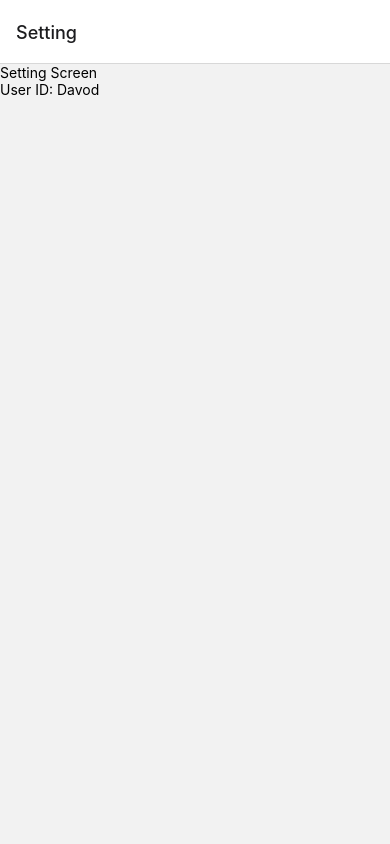
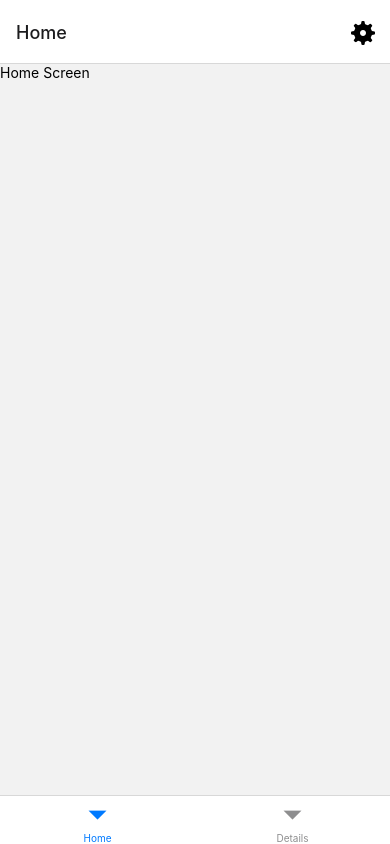
Before and after one commit to Davod0/Expo-Redux-core-intro, a React Native app: screen /BottomTabNavigator in a window 390 px wide. Built offline with nearby package versions, Linux system fonts and the light colour scheme.

Commit message:
Created BottomTabNavigator and its screens

```diff
--- /dev/null
+++ b/Navigators/BottomTabNavigator.tsx
@@ -0,0 +1,34 @@
+import Fontisto from "@expo/vector-icons/Fontisto";
+import { createBottomTabNavigator } from "@react-navigation/bottom-tabs";
+import DetailsScreen from "../screens/DetailsScreen";
+import HomeScreen from "../screens/HomeScreen";
+
+export type BottomTabParamList = {
+  Home: undefined;
+  Details: undefined;
+};
+
+const BTabNavigator = createBottomTabNavigator<BottomTabParamList>();
+
+export function BottomTabNavigator() {
+  return (
+    <BTabNavigator.Navigator
+      screenOptions={({ navigation, route }) => ({
+        headerRight: () => (
+          <Fontisto
+            style={{ marginRight: 15 }}
+            name="player-settings"
+            size={24}
+            color="black"
+            onPress={() =>
+              navigation.navigate("Setting", { userName: "Davod" })
+            }
+          />
+        ),
+      })}
+    >
+      <BTabNavigator.Screen name="Home" component={HomeScreen} />
+      <BTabNavigator.Screen name="Details" component={DetailsScreen} />
+    </BTabNavigator.Navigator>
+  );
+}
--- a/Navigators/RootStackNavigator.tsx
+++ b/Navigators/RootStackNavigator.tsx
@@ -1,8 +1,10 @@
 import { createNativeStackNavigator } from "@react-navigation/native-stack";
-import HomeScreen from "../screens/SettingScreen";
+import { BottomTabNavigator } from "./BottomTabNavigator";
+import SettingScreen from "../screens/SettingScreen";
 
 export type RootStackParamList = {
   Setting: { userName: string };
+  BottomTabNavigator: undefined;
 };
 
 const RootStack = createNativeStackNavigator<RootStackParamList>();
@@ -11,10 +13,11 @@ export function RootStackNavigator() {
   return (
     <RootStack.Navigator>
       <RootStack.Screen
-        name="Setting"
-        component={HomeScreen}
-        initialParams={{ userName: "Davod" }}
+        name="BottomTabNavigator"
+        component={BottomTabNavigator}
+        options={{ headerShown: false }}
       />
+      <RootStack.Screen name="Setting" component={SettingScreen} />
     </RootStack.Navigator>
   );
 }
--- /dev/null
+++ b/screens/DetailsScreen.tsx
@@ -0,0 +1,13 @@
+import { NativeStackScreenProps } from "@react-navigation/native-stack";
+import { Text, View } from "react-native";
+import { BottomTabParamList } from "../navigators/BottomTabNavigator";
+
+type Props = NativeStackScreenProps<BottomTabParamList, "Details">;
+
+export default function DetailsScreen(props: Props) {
+  return (
+    <View>
+      <Text>Details Screen</Text>
+    </View>
+  );
+}
--- /dev/null
+++ b/screens/HomeScreen.tsx
@@ -0,0 +1,13 @@
+import { NativeStackScreenProps } from "@react-navigation/native-stack";
+import { Text, View } from "react-native";
+import { BottomTabParamList } from "../navigators/BottomTabNavigator";
+
+type Props = NativeStackScreenProps<BottomTabParamList, "Home">;
+
+export default function HomeScreen(props: Props) {
+  return (
+    <View>
+      <Text>Home Screen</Text>
+    </View>
+  );
+}
--- a/screens/SettingScreen.tsx
+++ b/screens/SettingScreen.tsx
@@ -8,7 +8,7 @@ export default function SettingScreen(props: Props) {
   return (
     <View>
       <Text>Setting Screen</Text>
-      <Text>User ID: {props.route.params.userName}</Text>
+      <Text>User name: {props.route.params.userName}</Text>
     </View>
   );
 }
```
